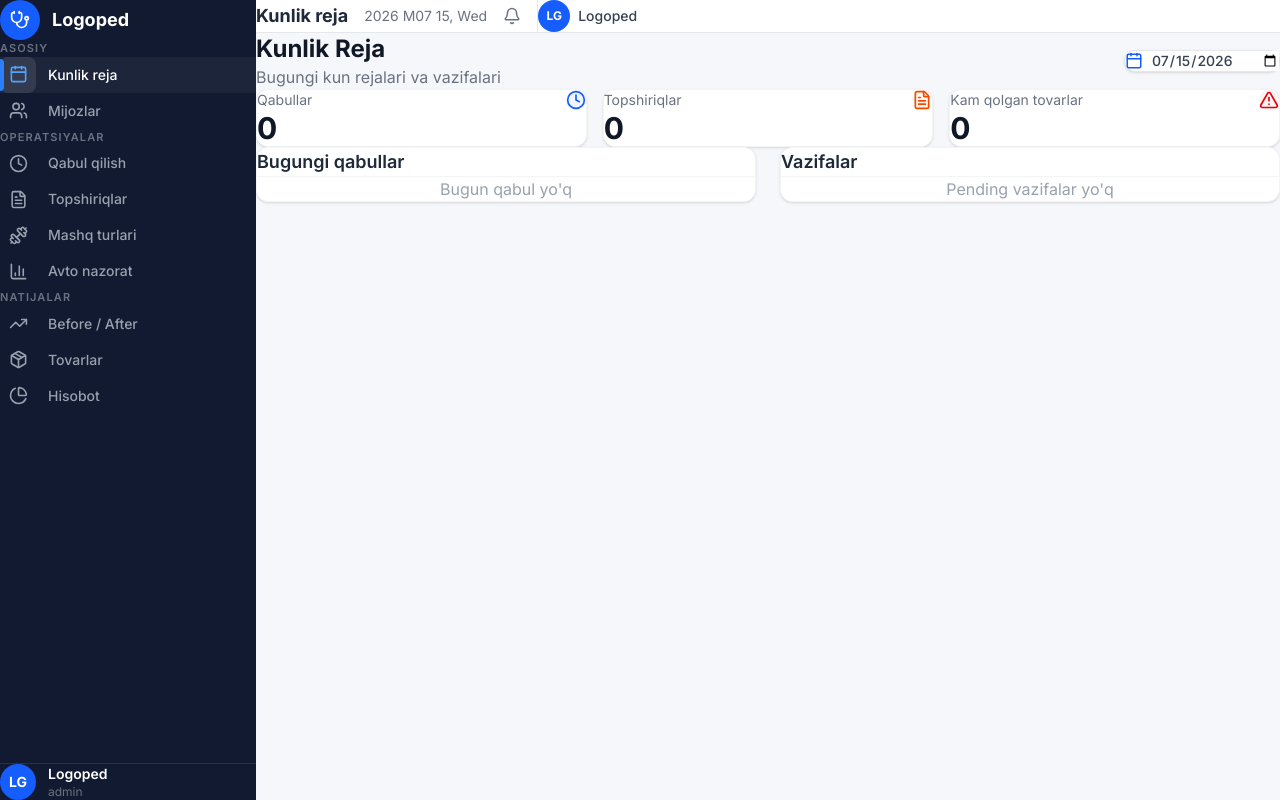
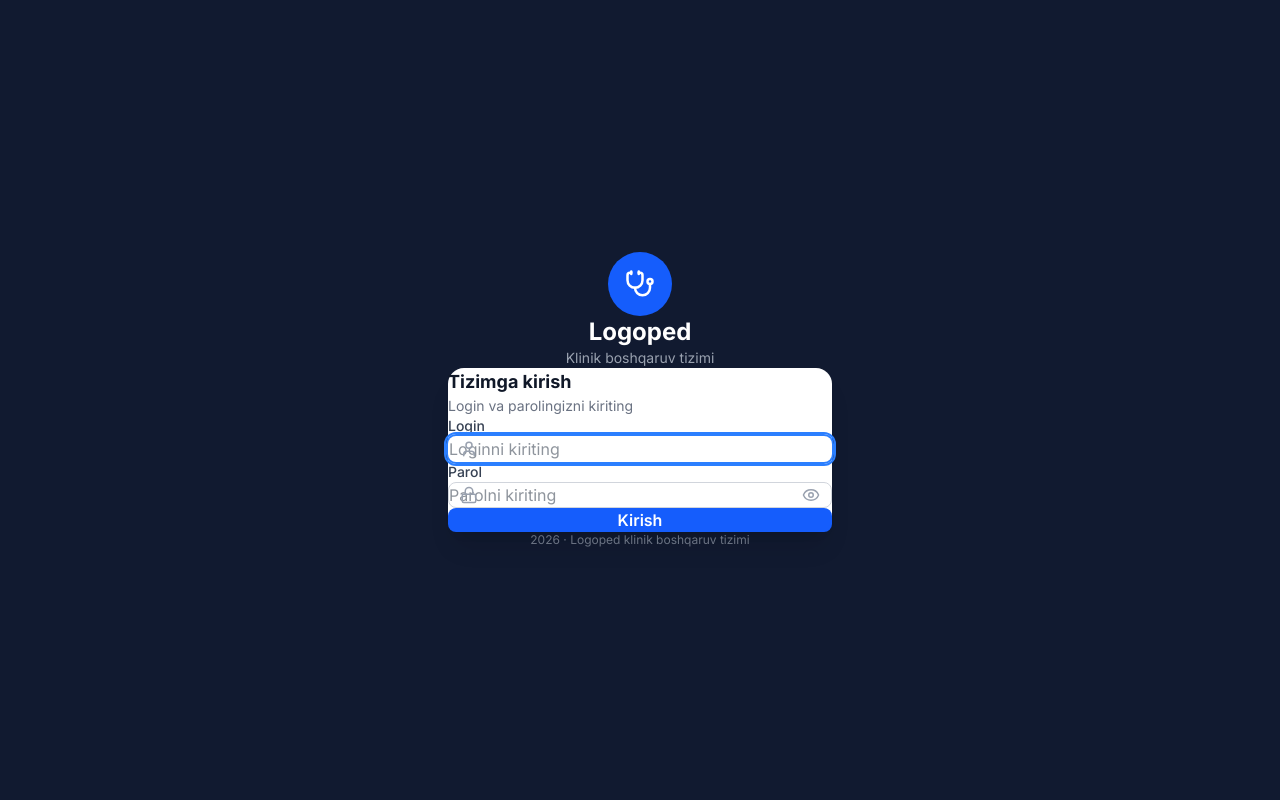
Before and after one commit to ziyoplay/logoped, a React (Vite) app: page / in a window 1280 px wide. Built offline with nearby package versions, Linux system fonts and the light colour scheme.

Commit message:
Login sahifasi: Iroda foydalanuvchisi va chiqish tugmasi
Co-Authored-By: Claude Fable 5 <noreply@anthropic.com>

```diff
--- a/src/App.tsx
+++ b/src/App.tsx
@@ -1,6 +1,7 @@
 import { useState } from 'react';
 import { StoreProvider } from './store/StoreContext';
 import { Layout } from './components/Layout';
+import { LoginPage } from './components/LoginPage';
 import { DailyPlanPage } from './pages/DailyPlanPage';
 import { ClientsPage } from './pages/ClientsPage';
 import { AppointmentsPage } from './pages/AppointmentsPage';
@@ -14,6 +15,19 @@ import type { Page } from './types';
 
 function App() {
   const [currentPage, setCurrentPage] = useState<Page>('daily-plan');
+  const [isAuthed, setIsAuthed] = useState(
+    () => localStorage.getItem('logoped_auth') === 'true'
+  );
+
+  const handleLogin = () => {
+    localStorage.setItem('logoped_auth', 'true');
+    setIsAuthed(true);
+  };
+
+  const handleLogout = () => {
+    localStorage.removeItem('logoped_auth');
+    setIsAuthed(false);
+  };
 
   const renderPage = () => {
     switch (currentPage) {
@@ -40,9 +54,13 @@ function App() {
     }
   };
 
+  if (!isAuthed) {
+    return <LoginPage onLogin={handleLogin} />;
+  }
+
   return (
     <StoreProvider>
-      <Layout currentPage={currentPage} onNavigate={setCurrentPage}>
+      <Layout currentPage={currentPage} onNavigate={setCurrentPage} onLogout={handleLogout}>
         {renderPage()}
       </Layout>
     </StoreProvider>
--- a/src/components/Layout.tsx
+++ b/src/components/Layout.tsx
@@ -14,6 +14,7 @@ import {
   X,
   Bell,
   Stethoscope,
+  LogOut,
 } from 'lucide-react';
 import type { Page } from '../types';
 
@@ -21,6 +22,7 @@ interface LayoutProps {
   children: ReactNode;
   currentPage: Page;
   onNavigate: (page: Page) => void;
+  onLogout: () => void;
 }
 
 interface NavItem {
@@ -68,7 +70,7 @@ const pageTitles: Record<Page, string> = {
   reports: 'Hisobot',
 };
 
-export function Layout({ children, currentPage, onNavigate }: LayoutProps) {
+export function Layout({ children, currentPage, onNavigate, onLogout }: LayoutProps) {
   const [sidebarOpen, setSidebarOpen] = useState(false);
 
   return (
@@ -143,12 +145,20 @@ export function Layout({ children, currentPage, onNavigate }: LayoutProps) {
         {/* Profil */}
         <div className="flex items-center gap-3 px-5 py-4 border-t border-white/10">
           <div className="w-9 h-9 bg-blue-600 rounded-full flex items-center justify-center text-white text-sm font-bold shrink-0">
-            LG
+            IR
           </div>
           <div className="min-w-0">
-            <p className="text-sm font-semibold text-white truncate">Logoped</p>
+            <p className="text-sm font-semibold text-white truncate">Iroda</p>
             <p className="text-xs text-gray-500">admin</p>
           </div>
+          <button
+            onClick={onLogout}
+            className="ml-auto p-2 text-gray-400 hover:text-white hover:bg-white/10 rounded-lg transition-colors"
+            title="Chiqish"
+            aria-label="Tizimdan chiqish"
+          >
+            <LogOut size={17} />
+          </button>
         </div>
       </aside>
 
@@ -181,9 +191,17 @@ export function Layout({ children, currentPage, onNavigate }: LayoutProps) {
             </button>
             <div className="flex items-center gap-2 pl-4 border-l border-gray-200">
               <div className="w-8 h-8 bg-blue-600 rounded-full flex items-center justify-center text-white text-xs font-bold">
-                LG
+                IR
               </div>
-              <span className="hidden sm:block text-sm font-medium text-gray-700">Logoped</span>
+              <span className="hidden sm:block text-sm font-medium text-gray-700">Iroda</span>
+              <button
+                onClick={onLogout}
+                className="p-2 text-gray-500 hover:text-red-600 hover:bg-red-50 rounded-lg transition-colors"
+                title="Chiqish"
+                aria-label="Tizimdan chiqish"
+              >
+                <LogOut size={17} />
+              </button>
             </div>
           </div>
         </header>
--- /dev/null
+++ b/src/components/LoginPage.tsx
@@ -0,0 +1,104 @@
+import { useState } from 'react';
+import { Stethoscope, User, Lock, Eye, EyeOff } from 'lucide-react';
+
+interface LoginPageProps {
+  onLogin: () => void;
+}
+
+const VALID_LOGIN = 'Iroda';
+const VALID_PASSWORD = 'Iroda';
+
+export function LoginPage({ onLogin }: LoginPageProps) {
+  const [login, setLogin] = useState('');
+  const [password, setPassword] = useState('');
+  const [showPassword, setShowPassword] = useState(false);
+  const [error, setError] = useState('');
+
+  const handleSubmit = (e: React.FormEvent) => {
+    e.preventDefault();
+    if (login.trim() === VALID_LOGIN && password === VALID_PASSWORD) {
+      setError('');
+      onLogin();
+    } else {
+      setError("Login yoki parol noto'g'ri");
+    }
+  };
+
+  return (
+    <div className="min-h-screen bg-navy-900 flex items-center justify-center p-4">
+      <div className="w-full max-w-sm">
+        {/* Logotip */}
+        <div className="flex flex-col items-center mb-8">
+          <div className="w-16 h-16 bg-blue-600 rounded-full flex items-center justify-center mb-4">
+            <Stethoscope size={30} className="text-white" />
+          </div>
+          <h1 className="text-2xl font-bold text-white">Logoped</h1>
+          <p className="text-sm text-gray-400 mt-1">Klinik boshqaruv tizimi</p>
+        </div>
+
+        <div className="bg-white rounded-2xl shadow-xl p-6 sm:p-8">
+          <h2 className="text-lg font-bold text-gray-900 mb-1">Tizimga kirish</h2>
+          <p className="text-sm text-gray-500 mb-6">Login va parolingizni kiriting</p>
+
+          <form onSubmit={handleSubmit} className="space-y-4">
+            <div>
+              <label className="block text-sm font-medium text-gray-700 mb-1">Login</label>
+              <div className="relative">
+                <User size={18} className="absolute left-3 top-1/2 -translate-y-1/2 text-gray-400" />
+                <input
+                  type="text"
+                  required
+                  autoFocus
+                  value={login}
+                  onChange={(e) => setLogin(e.target.value)}
+                  placeholder="Loginni kiriting"
+                  className="w-full pl-10 pr-4 py-2.5 border border-gray-300 rounded-lg focus:ring-2 focus:ring-blue-500 focus:border-transparent"
+                />
+              </div>
+            </div>
+
+            <div>
+              <label className="block text-sm font-medium text-gray-700 mb-1">Parol</label>
+              <div className="relative">
+                <Lock size={18} className="absolute left-3 top-1/2 -translate-y-1/2 text-gray-400" />
+                <input
+                  type={showPassword ? 'text' : 'password'}
+                  required
+                  value={password}
+                  onChange={(e) => setPassword(e.target.value)}
+                  placeholder="Parolni kiriting"
+                  className="w-full pl-10 pr-11 py-2.5 border border-gray-300 rounded-lg focus:ring-2 focus:ring-blue-500 focus:border-transparent"
+                />
+                <button
+                  type="button"
+                  onClick={() => setShowPassword(!showPassword)}
+                  className="absolute right-3 top-1/2 -translate-y-1/2 text-gray-400 hover:text-gray-600"
+                  aria-label={showPassword ? 'Parolni yashirish' : "Parolni ko'rsatish"}
+                >
+                  {showPassword ? <EyeOff size={18} /> : <Eye size={18} />}
+                </button>
+              </div>
+            </div>
+
+            {error && (
+              <p className="text-sm text-red-600 bg-red-50 border border-red-200 rounded-lg px-3 py-2">
+                {error}
+              </p>
+            )}
+
+            <button
+              type="submit"
+              className="w-full py-2.5 bg-blue-600 text-white font-semibold rounded-lg hover:bg-blue-700 transition-colors"
+            >
+              Kirish
+            </button>
+          </form>
+        </div>
+
+        <p className="text-center text-xs text-gray-500 mt-6">
+          {new Date().getFullYear()} · Logoped klinik boshqaruv tizimi
+        </p>
+      </div>
+    </div>
+  );
+}
```
